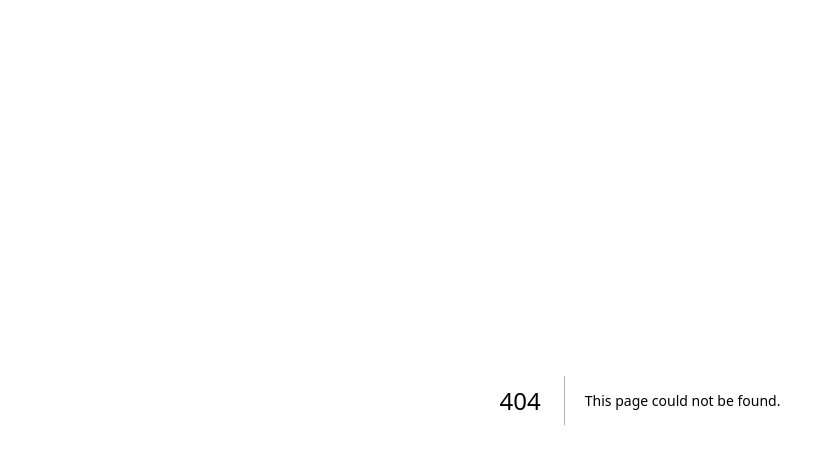
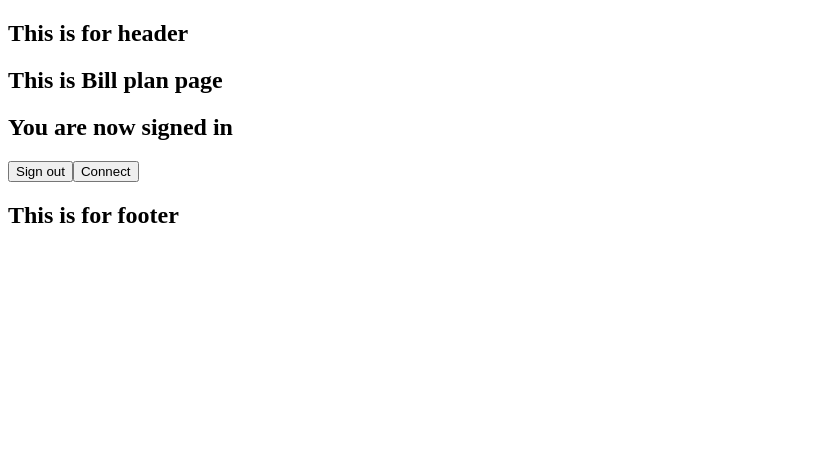
Before and after one commit to edxen/captive_next, a Next.js app: page /templates/bill_plan in a window 1280 px wide. Before the commit this address had no page. Shown: the top 464 px of the page, without its empty margins (0-835 px from the left). Built offline with nearby package versions, Linux system fonts and the light colour scheme.

Commit message:
added separate bill plan page

```diff
--- /dev/null
+++ b/pages/templates/bill_plan.tsx
@@ -0,0 +1,77 @@
+import Layout from "../components/layout";
+import { ChangeEvent, useState, useEffect } from 'react';
+import { useRouter } from "next/router";
+
+import { fetchAPI, FetchAPI } from "../components/fetchAPI";
+import { Site, Data, Texts } from "../components/inteface";
+
+import Translations from "../components/translation.json";
+const jsonData: Texts = Translations;
+const currentLanguage = 'en';
+const texts = jsonData.translations[currentLanguage];
+
+const BillPlan = () => {
+    const [site, setSite] = useState<Site | null>(null);
+    const [plan, setPlan] = useState<string>('');
+    const [errorMessage, setErrorMessage] = useState<string>('');
+
+    const router = useRouter();
+
+    const handleSignOut = async () => {
+        const data = await fetchAPI({ target: "handler", method: "POST", body: { action: 'signout' } }) as Data;
+        if (data.success) {
+            router.push('/templates/authentication');
+        }
+    };
+
+    const handleSelect = (event: ChangeEvent<HTMLInputElement>) => {
+        setPlan(event.target.value.replace('plan_', ''));
+    };
+
+    const handleConnect = async () => {
+        if (plan === "") {
+            setErrorMessage(texts.error.no_plan_selected);
+        } else {
+            const body: FetchAPI['body'] = { action: "connect", type: "bill_plan", bill_plan: plan };
+            const data = await fetchAPI({ target: "handler", method: "POST", body }) as Data;
+            if (data.success) {
+                router.push('./connected');
+            }
+        }
+    };
+
+    useEffect(() => {
+        const fetchSite = async () => {
+            const data = await fetchAPI({ target: "handler", method: 'GET' });
+            if (data) {
+                setSite(data.site);
+            }
+        };
+        fetchSite();
+    }, [site?.signed_in]);
+
+    const billPlans = (site?.bill_plans) && site.bill_plans;
+
+    return (
+        <Layout>
+            <h2>This is Bill plan page</h2>
+
+            <div>
+                <h2>You are now signed in</h2>
+                {billPlans?.map((plan) =>
+                    <li key={plan.uuid}>
+                        <label>
+                            <input type="radio" value={`plan_${plan.uuid}`} name="bill_plans" onChange={handleSelect}></input>
+                            {plan.name} {plan.amount} $
+                        </label>
+                    </li>
+                )}
+                <div>{errorMessage}</div>
+                <button onClick={handleSignOut}>{texts.credentials.sign_out}</button>
+                <button onClick={handleConnect}>{texts.credentials.connect}</button>
+            </div>
+        </Layout>
+    );
+};
+
+export default BillPlan;
```
Also changed, not shown: pages/templates/authentication.tsx (+0 -46 lines).
